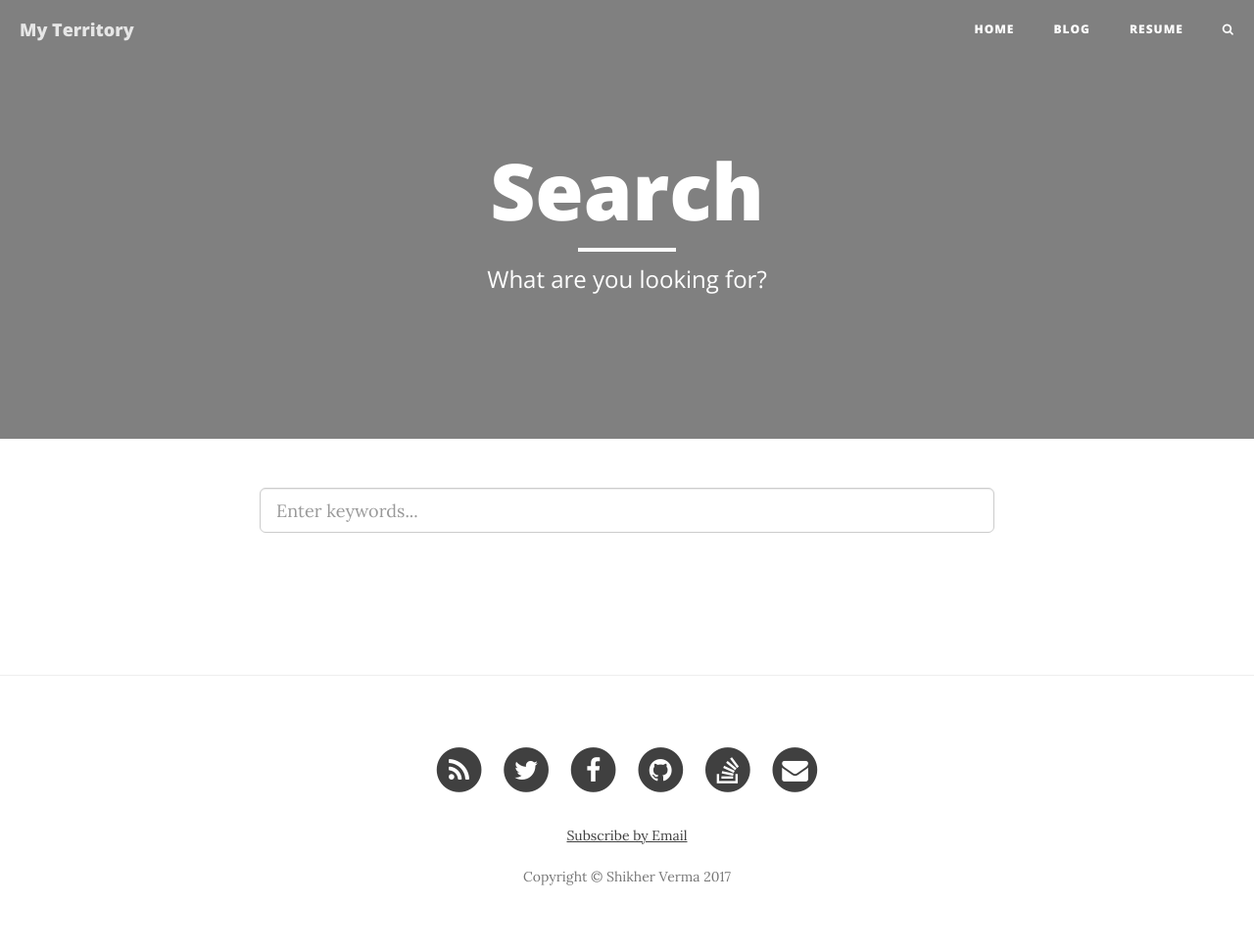
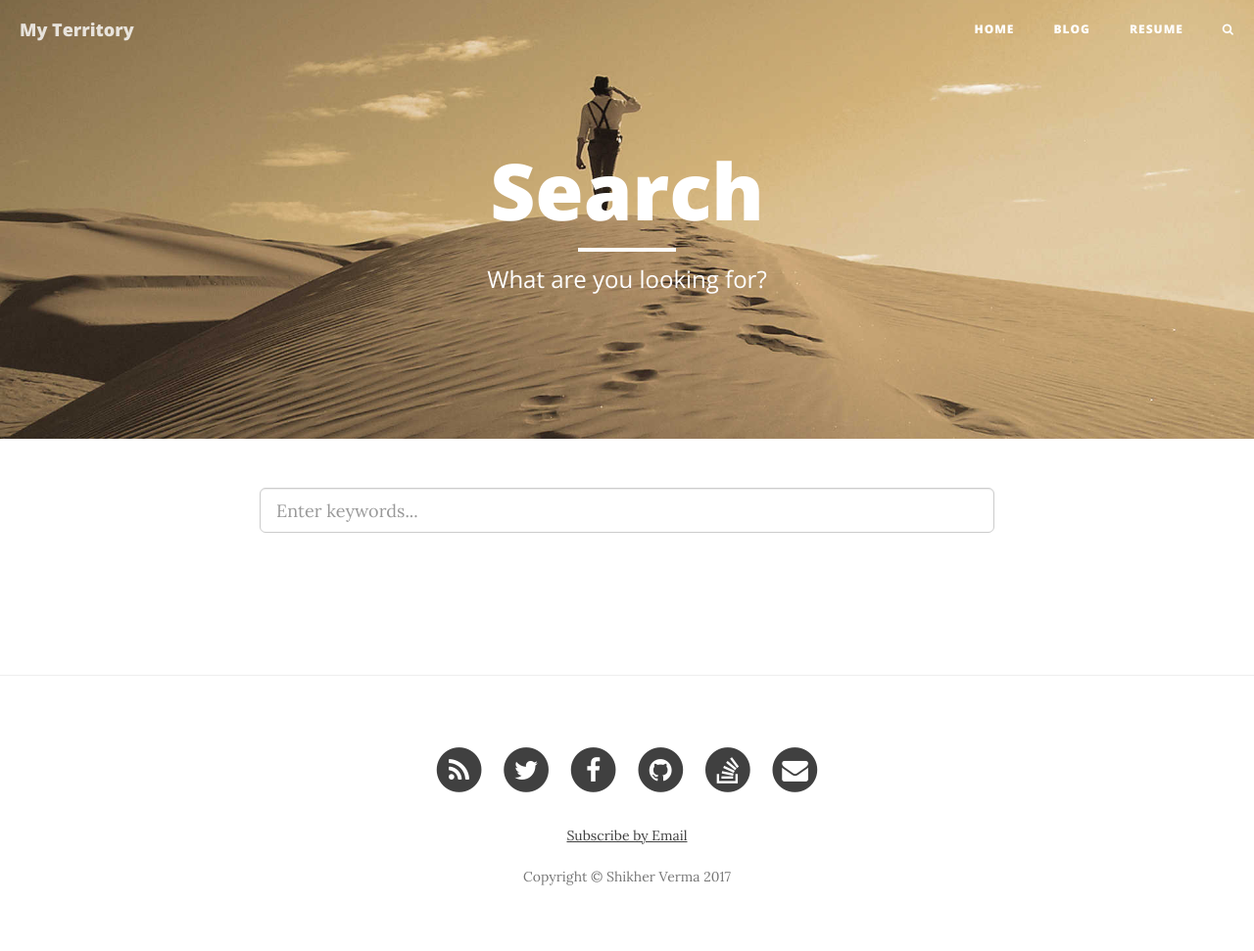
Before and after one commit to it-projects-llc/odoo-saas-tools, a Jekyll site: the page built from search/index.html, in a window 1280 px wide. Shown: the whole page at 98% size. Built offline with Jekyll 4.4.1, drawn with Linux system fonts in a browser that asks for light colours; nearby versions of some CDN libraries.

Commit message:
[FIX] add /odoo-saas-tools/ prefix, because original theme is made for
username.github.io repositories, rather than for gh-pages branch

```diff
--- a/_config.yml
+++ b/_config.yml
@@ -32,7 +32,7 @@ markdown: kramdown
 highlighter: rouge
 exclude: ["less","node_modules","Gruntfile.js","package.json","README.md"]
 port: 8888
-permalink: /blog/:title
+permalink: /odoo-saas-tools/blog/:title
 
 # jekyll-paginate. for paginating blog posts.
 paginate: 5
--- a/_layouts/page.html
+++ b/_layouts/page.html
@@ -3,7 +3,7 @@ layout: default
 ---
 
 <!-- Page Header -->
-<header class="intro-header" style="background-image: url('{{ page.header-img }}')">
+<header class="intro-header" style="background-image: url('/odoo-saas-tools/{{ page.header-img }}')">
     <div class="container">
         <div class="row">
             <div class="col-lg-8 col-lg-offset-2 col-md-10 col-md-offset-1">
--- a/_layouts/post.html
+++ b/_layouts/post.html
@@ -3,7 +3,7 @@ layout: default
 ---
 
 <!-- Post Header -->
-<header class="intro-header" style="background-image: url('{{ page.header-img }}')">
+<header class="intro-header" style="background-image: url('/odoo-saas-tools/{{ page.header-img }}')">
     <div class="container">
         <div class="row">
             <div class="col-lg-8 col-lg-offset-2 col-md-10 col-md-offset-1">
```
